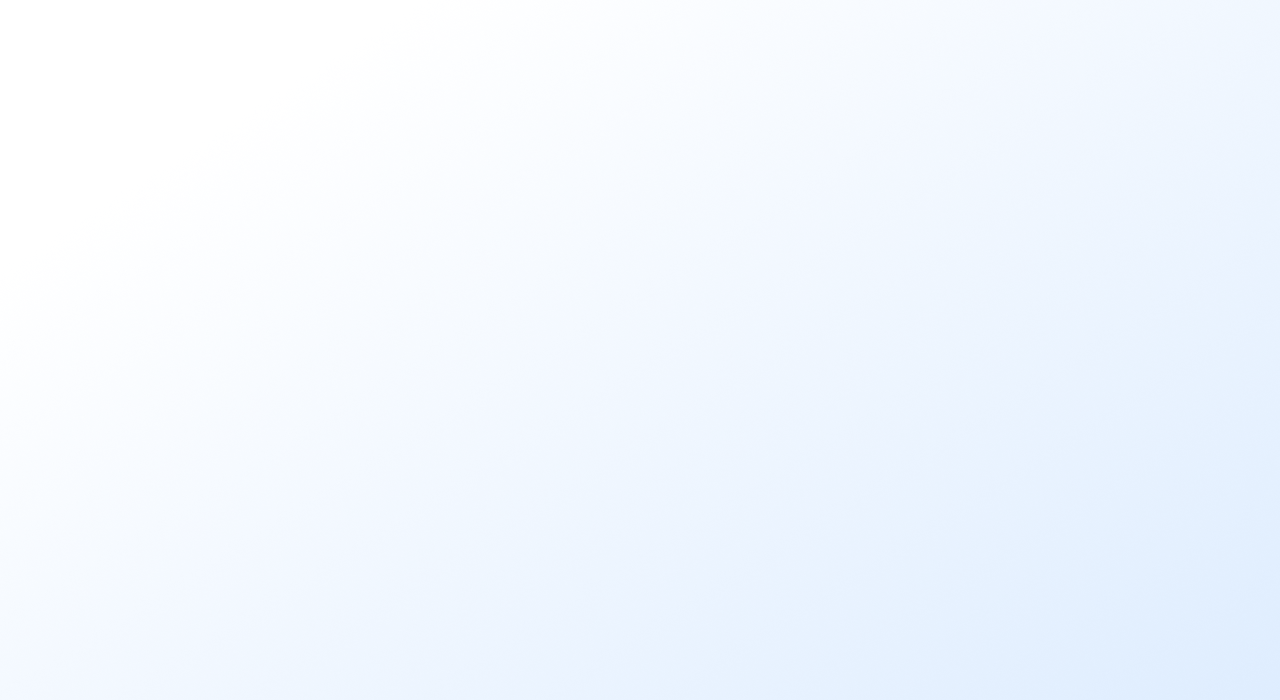
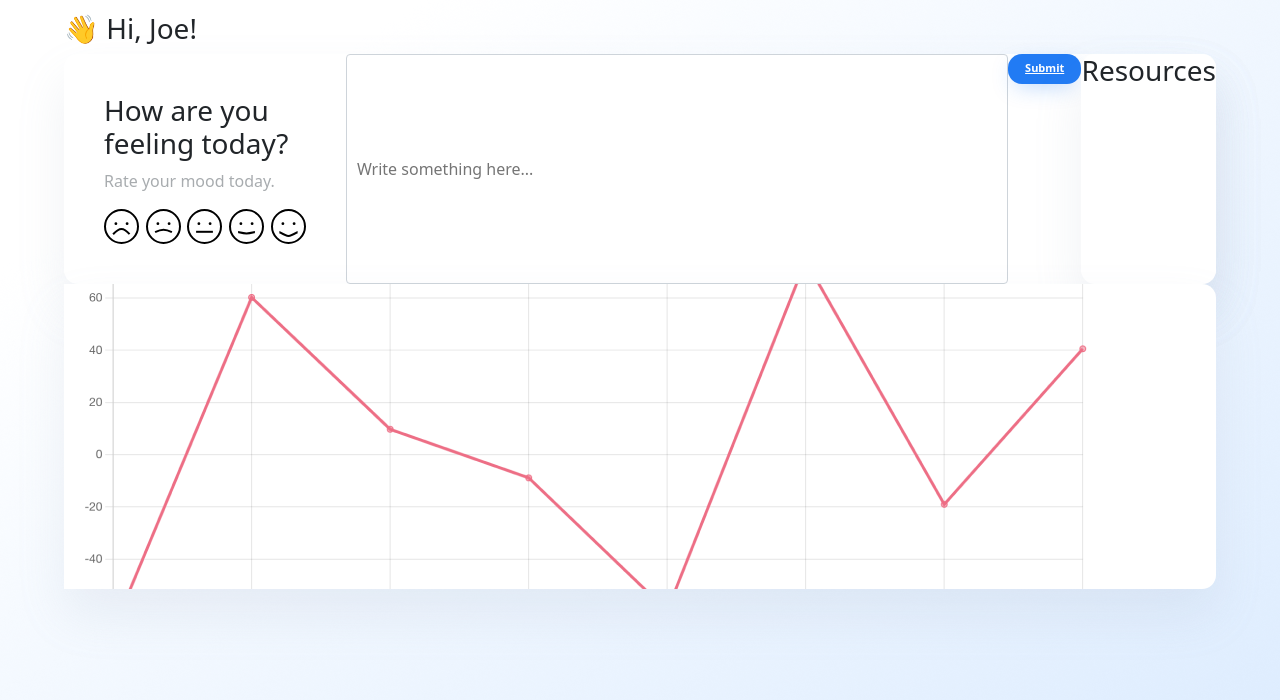
Before and after one commit to comp426-2022-spring/a99-maia, a website: page front/home.html in a window 1280 px wide. Shown: the part 100-800 px from the top of the page. Drawn offline with nearby package versions, Linux system fonts and the light colour scheme.

Commit message:
home - basic layout and placeholder for graph

```diff
--- a/front/css/styles.css
+++ b/front/css/styles.css
@@ -81,6 +81,9 @@ footer {
     top: 50%;
     transform: translateY(50%);
     height: 300px;
+}
+
+.cards {
     background: #FFFFFF;
     box-shadow: 0px 26px 49px rgba(146, 165, 184, 0.14);
     border-radius: 14px;
@@ -125,8 +128,12 @@ input {
 
   .home-grid {
       display: flex;
+      width: 90%;
       flex-direction: column;
+      margin: auto;
       justify-content: space-between;
+      margin-top: 50px;
+
   }
 
   .row-1 {
@@ -134,6 +141,29 @@ input {
       flex-direction: row;
   }
 
+  .mood-card {
+      padding: 40px;
+      display: flex;
+      flex-direction: column;
+  }
+
+  .mood-card p {
+      color: #a8acaf;
+  }
+
   .row-2 {
 
   }
+
+  .journal-text {
+    background: #FFFFFF;
+    border: 1px solid #CED4DA;
+    box-sizing: border-box;
+    border-radius: 4px;
+  }
+
+  .mood-selection {
+      display: flex;
+      flex-direction : row;
+      justify-content: space-between;
+  }
--- a/front/home.html
+++ b/front/home.html
@@ -43,16 +43,33 @@
     <div class="home-grid">
         <!-- Journal input and resources (row) -->
         <h3> <span>👋</span> Hi, Joe!</h3>
-        <div class="row-1">
-            <div class="mood">
+        <div class="row-1 cards">
+            <div class="mood-card">
+                    <h3>How are you feeling today?</h3>
+                    <p>Rate your mood today.</p>
+                    <div class="mood-selection">
+                        <img src="assets/mood-1.svg">
+                        <img src="assets/mood-2.svg">
+                        <img src="assets/mood-3.svg">
+                        <img src="assets/mood-4.svg">
+                        <img src="assets/mood-5.svg">
+                    </div>
 
             </div>
-            <div class="resources">
 
+            <input type="text" placeholder="Write something here..." class="journal-text">
+            <div class="loginbutton landingbutton">
+                <a class="loginbutton-text">Submit</a>
+            </div>
+            <div class="resources cards">
+                <h3>Resources</h3>
             </div>
         </div>
         <!-- Summary -->
         <div class="row-2">
+            <div class="cards">
+                <img src="assets/placeholder.png">
+            </div>
 
         </div>
 
```
Also changed, not shown: front/login.html (+1 -1 lines), front/signup.html (+1 -1 lines), front/assets/mood-1.svg (added), front/assets/mood-2.svg (added), front/assets/mood-3.svg (added), front/assets/mood-4.svg (added), front/assets/mood-5.svg (added), front/assets/placeholder.png (added).
